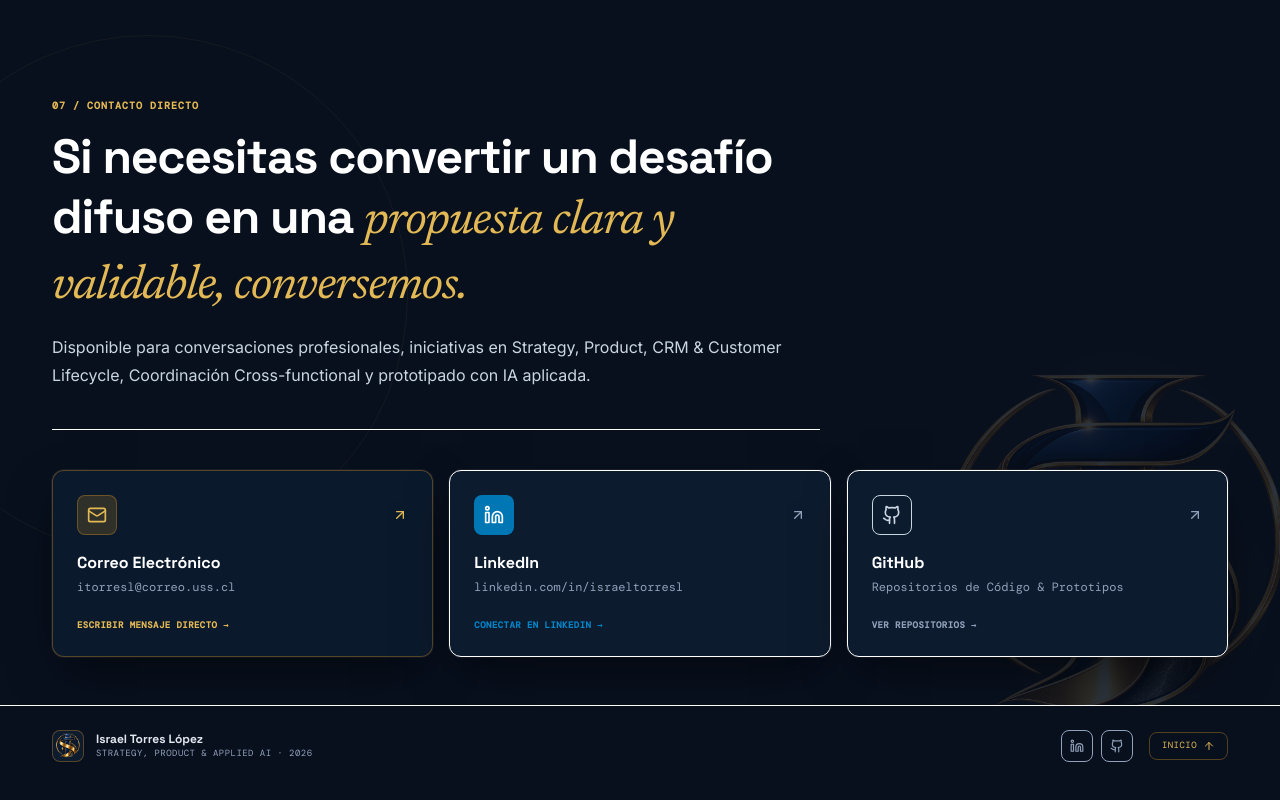
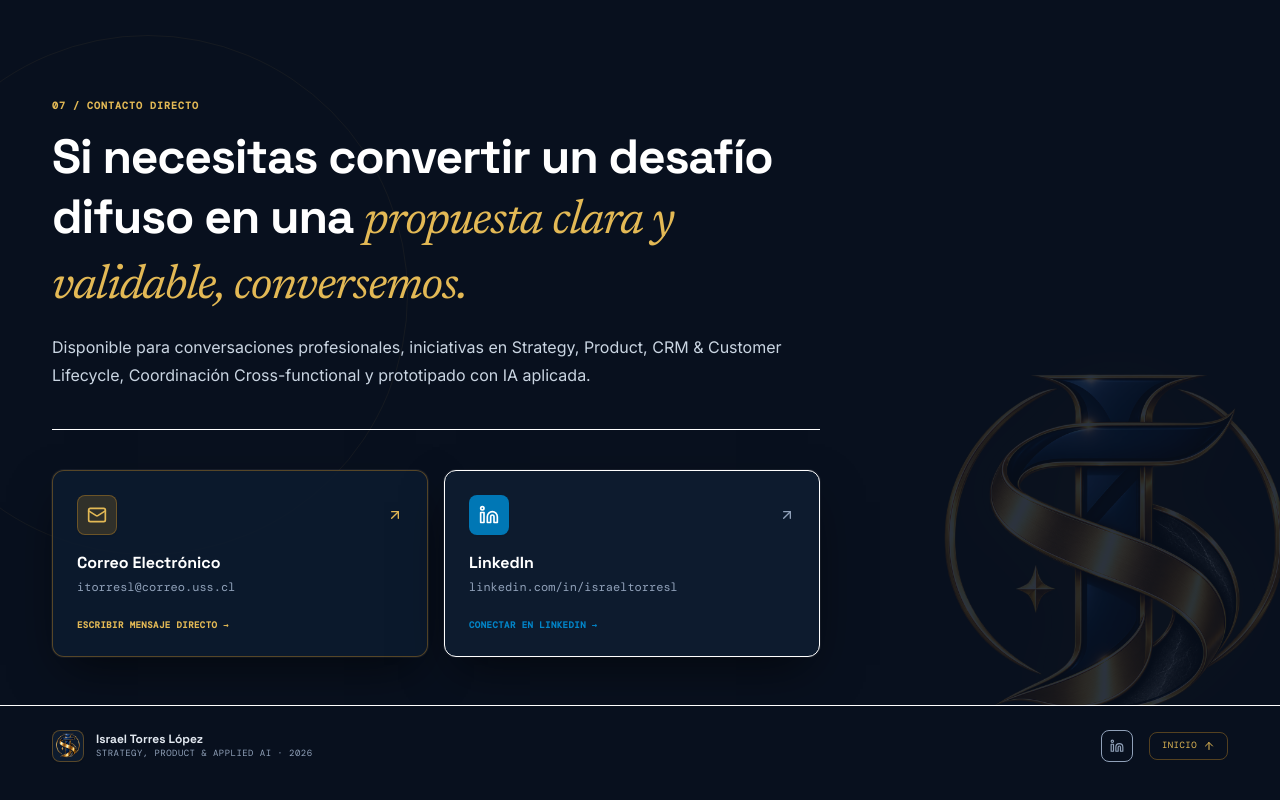
Before and after one commit to IsraelTorresIndustrial/Israel-Torres-Web, a React (Vite) app: page / in a window 1280 px wide. Shown: the part 9423-10223 px from the top of the page. Built offline with nearby package versions, Linux system fonts and the light colour scheme; a web font is replaced by a local one.

Commit message:
fix(contact): remove visible github repository links, keeping email and linkedin channels

```diff
--- a/src/components/Contact.tsx
+++ b/src/components/Contact.tsx
@@ -1,4 +1,4 @@
-import { ArrowUpRight, Github, Linkedin, Mail, MapPin } from 'lucide-react';
+import { ArrowUpRight, Linkedin, Mail } from 'lucide-react';
 import { portfolioData } from '../data';
 
 export function Contact() {
@@ -36,8 +36,8 @@ export function Contact() {
           </p>
         </div>
 
-        {/* Primary Contact Action Cards with Tactile Signature Finish */}
-        <div className="mt-10 grid gap-4 sm:grid-cols-2 lg:grid-cols-3">
+        {/* Primary Contact Action Cards (Email & LinkedIn) */}
+        <div className="mt-10 grid gap-4 sm:grid-cols-2 max-w-3xl">
 
           <a
             href={`mailto:${personalInfo.email}`}
@@ -87,31 +87,6 @@ export function Contact() {
             </span>
           </a>
 
-          <a
-            href={personalInfo.github}
-            target="_blank"
-            rel="noreferrer"
-            className="group rounded-xl border border-navy-800 bg-night p-6 transition-all hover:border-navy-700 hover:bg-navy-900 flex flex-col justify-between sm:col-span-2 lg:col-span-1 shadow-artifact-dark"
-          >
-            <div>
-              <div className="flex items-center justify-between">
-                <span className="grid h-10 w-10 place-items-center rounded-lg bg-navy-800 text-slate-300 border border-navy-700">
-                  <Github className="h-5 w-5" />
-                </span>
-                <ArrowUpRight className="h-4 w-4 text-slate-400 transition-transform group-hover:translate-x-0.5 group-hover:-translate-y-0.5 group-hover:text-white" />
-              </div>
-              <h3 className="mt-4 font-display text-base font-bold text-white">
-                GitHub
-              </h3>
-              <p className="mt-1 font-mono text-xs text-slate-400">
-                Repositorios de Código & Prototipos
-              </p>
-            </div>
-            <span className="mt-6 font-mono text-[9px] uppercase tracking-wider text-slate-400 font-semibold">
-              Ver Repositorios →
-            </span>
-          </a>
-
         </div>
 
       </div>
--- a/src/components/Footer.tsx
+++ b/src/components/Footer.tsx
@@ -1,4 +1,4 @@
-import { ArrowUp, Github, Linkedin } from 'lucide-react';
+import { ArrowUp, Linkedin } from 'lucide-react';
 import { portfolioData } from '../data';
 
 export function Footer() {
@@ -35,15 +35,6 @@ export function Footer() {
             <Linkedin className="h-3.5 w-3.5" />
           </a>
           <a
-            href={personalInfo.github}
-            target="_blank"
-            rel="noreferrer"
-            className="grid h-8 w-8 place-items-center rounded-lg border border-navy-800 text-slate-400 transition-colors hover:border-gold/40 hover:text-gold-light"
-            aria-label="GitHub"
-          >
-            <Github className="h-3.5 w-3.5" />
-          </a>
-          <a
             href="#inicio"
             className="ml-2 inline-flex items-center gap-1.5 rounded-lg border border-gold/40 px-3 py-1.5 font-mono text-[9px] uppercase tracking-wider text-gold-light transition-colors hover:border-gold hover:bg-gold/10 hover:text-white"
           >
```
